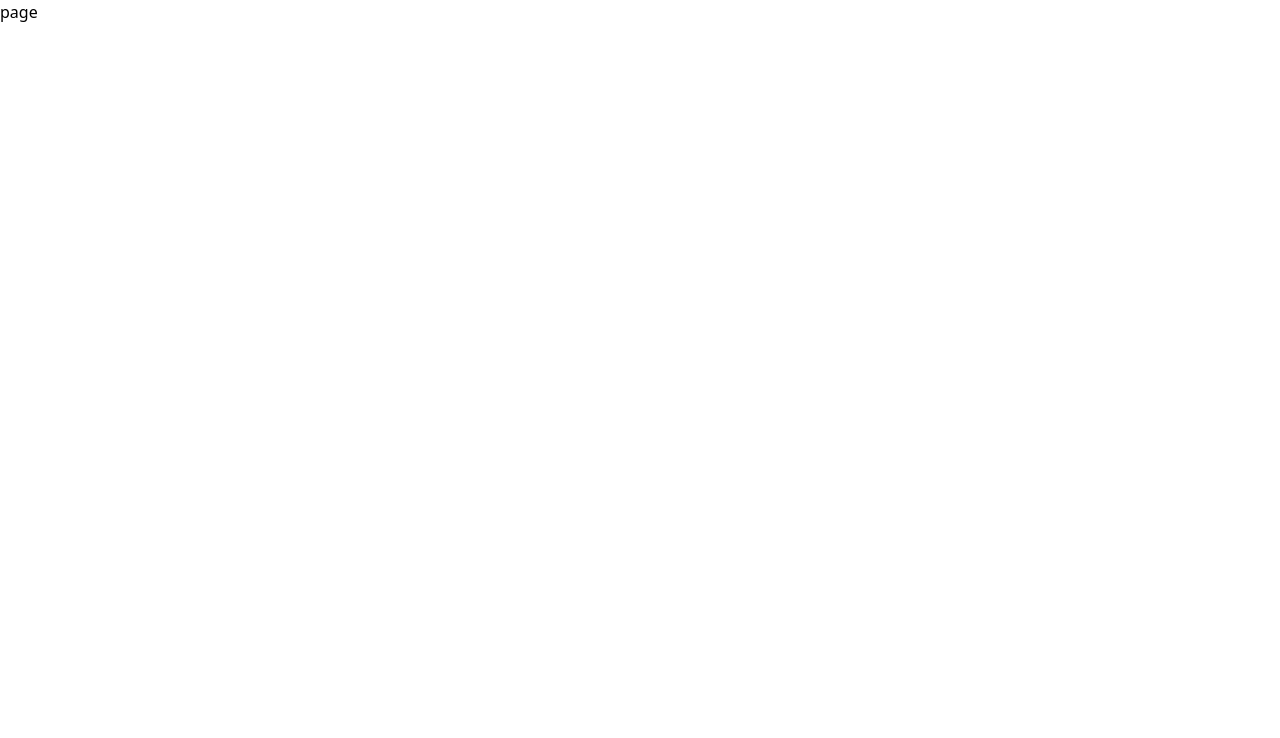
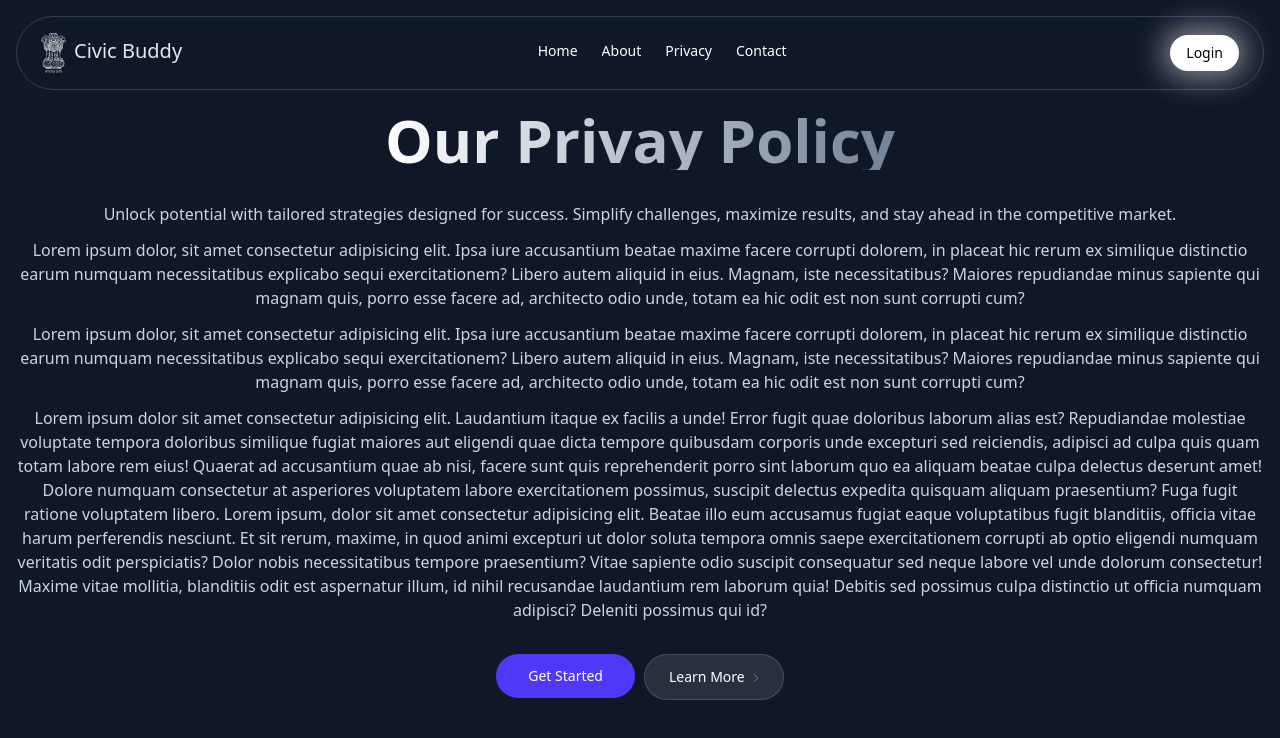
Before and after one commit to harshkaushik31/civic-buddy, a Next.js app: page /privacy in a window 1280 px wide. Shown: the top 738 px of the page. Built offline with nearby package versions, Linux system fonts and the light colour scheme.

Commit message:
add privacy policy

```diff
--- a/src/app/privacy/page.jsx
+++ b/src/app/privacy/page.jsx
@@ -1,8 +1,13 @@
+import Navbar from '@/components/Navbar'
+import PrivacyPolicyHero from '@/components/PrivacyPolicyHero'
 import React from 'react'
 
 const page = () => {
   return (
-    <div>page</div>
+    <div className='pt-4 bg-gray-900 h-[100vh]'>
+      <Navbar/>
+      <PrivacyPolicyHero/>
+    </div>
   )
 }
 
--- a/src/components/Hero.jsx
+++ b/src/components/Hero.jsx
@@ -24,7 +24,7 @@ const Hero = () => {
   }, []);
 
   return (
-    <div>
+    <div className="pt-4">
       {/* Navbar */}
       <nav className="flex items-center justify-between px-6 md:px-16 lg:px-24 xl:px-32 py-4 border-b border-gray-300 font-medium relative z-10 backdrop-blur-md">
         {/* Logo */}
--- /dev/null
+++ b/src/components/PrivacyPolicyHero.jsx
@@ -0,0 +1,64 @@
+import React from "react";
+import Link from "next/link";
+
+const PrivacyPolicy = () => {
+  return (
+    <section className="text-white flex flex-col items-center px-4">
+
+      {/* Heading */}
+      <h1 className="text-4xl md:text-6xl text-center font-semibold max-w-3xl mt-5 mb-5 bg-gradient-to-r from-white to-[#748298] text-transparent bg-clip-text">
+        Our Privay Policy
+      </h1>
+
+      {/* Description */}
+      <p className="text-slate-300 md:text-base  max-md:px-2 text-center max-w-7xl mt-3">
+        Unlock potential with tailored strategies designed for success. Simplify challenges,
+        maximize results, and stay ahead in the competitive market.
+      </p>
+
+      <p className="text-slate-300 md:text-base  max-md:px-2 text-center max-w-7xl mt-3">
+        Lorem ipsum dolor, sit amet consectetur adipisicing elit. Ipsa iure accusantium beatae maxime facere corrupti dolorem, in placeat hic rerum ex similique distinctio earum numquam necessitatibus explicabo sequi exercitationem? Libero autem aliquid in eius. Magnam, iste necessitatibus? Maiores repudiandae minus sapiente qui magnam quis, porro esse facere ad, architecto odio unde, totam ea hic odit est non sunt corrupti cum?
+      </p>
+      <p className="text-slate-300 md:text-base  max-md:px-2 text-center max-w-7xl mt-3">
+        Lorem ipsum dolor, sit amet consectetur adipisicing elit. Ipsa iure accusantium beatae maxime facere corrupti dolorem, in placeat hic rerum ex similique distinctio earum numquam necessitatibus explicabo sequi exercitationem? Libero autem aliquid in eius. Magnam, iste necessitatibus? Maiores repudiandae minus sapiente qui magnam quis, porro esse facere ad, architecto odio unde, totam ea hic odit est non sunt corrupti cum?
+      </p>
+      <p className="text-slate-300 md:text-base  max-md:px-2 text-center max-w-7xl mt-3">
+        Lorem ipsum dolor sit amet consectetur adipisicing elit. Laudantium itaque ex facilis a unde! Error fugit quae doloribus laborum alias est? Repudiandae molestiae voluptate tempora doloribus similique fugiat maiores aut eligendi quae dicta tempore quibusdam corporis unde excepturi sed reiciendis, adipisci ad culpa quis quam totam labore rem eius! Quaerat ad accusantium quae ab nisi, facere sunt quis reprehenderit porro sint laborum quo ea aliquam beatae culpa delectus deserunt amet! Dolore numquam consectetur at asperiores voluptatem labore exercitationem possimus, suscipit delectus expedita quisquam aliquam praesentium? Fuga fugit ratione voluptatem libero.
+        Lorem ipsum, dolor sit amet consectetur adipisicing elit. Beatae illo eum accusamus fugiat eaque voluptatibus fugit blanditiis, officia vitae harum perferendis nesciunt. Et sit rerum, maxime, in quod animi excepturi ut dolor soluta tempora omnis saepe exercitationem corrupti ab optio eligendi numquam veritatis odit perspiciatis? Dolor nobis necessitatibus tempore praesentium? Vitae sapiente odio suscipit consequatur sed neque labore vel unde dolorum consectetur! Maxime vitae mollitia, blanditiis odit est aspernatur illum, id nihil recusandae laudantium rem laborum quia! Debitis sed possimus culpa distinctio ut officia numquam adipisci? Deleniti possimus qui id?
+      </p>
+
+      {/* Buttons */}
+      <div className="grid grid-cols-2 gap-2 mt-8 text-sm">
+        <Link  href={`/login`}>
+        <button className="px-8 py-3 bg-indigo-600 hover:bg-indigo-700 transition rounded-full">
+          Get Started
+        </button>
+        </Link>
+        <Link href={`/about`} >
+        <button className="flex items-center gap-2 bg-white/10 border border-white/15 rounded-full px-6 py-3">
+          <span>Learn More</span>
+          <svg
+            className="mt-0.5"
+            width="6"
+            height="8"
+            viewBox="0 0 6 8"
+            fill="none"
+            xmlns="http://www.w3.org/2000/svg"
+          >
+            <path
+              d="M1.25.5 4.75 4l-3.5 3.5"
+              stroke="currentColor"
+              strokeOpacity=".4"
+              strokeLinecap="round"
+              strokeLinejoin="round"
+            />
+          </svg>
+        </button></Link>
+      </div>
+
+
+    </section>
+  );
+};
+
+export default PrivacyPolicy;
```
